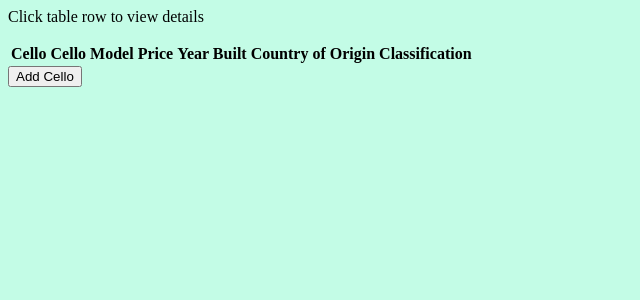
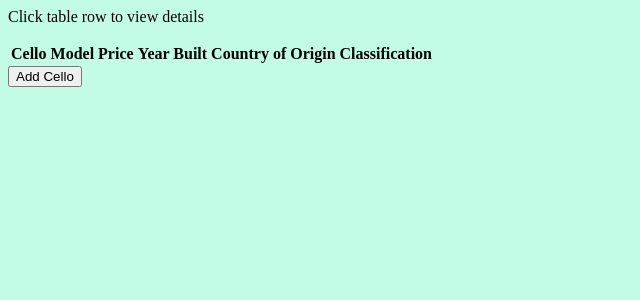
Before and after one commit to MaddieBee/Catalog, a Flask app: template templates/cellos.html in a window 1280 px wide. Shown: the top 300 px of the page, without its empty margins (0-640 px from the left). Run offline with Flask 2, Linux system fonts and the light colour scheme; the template is opened without the code that fills it, so the values that code supplies are empty.

Commit message:
edited cellos.html

```diff
--- a/templates/cellos.html
+++ b/templates/cellos.html
@@ -13,10 +13,10 @@
                 <thead>
                     <tr>
                         <th>Cello</th>
-                        <th>Cello Model</th>
+                        <th>Model</th>
                         <th>Price</th>
-                        <th>Year Built</th>
-                        <th>Country of Origin</th>
+                        <th>  Year Built  </th>
+                        <th>  Country of Origin    </th>
                         <th>Classification</th>
 
                     </tr>
@@ -28,7 +28,7 @@
                         <td>{{  cello.model  }}</td>
                         <td>{{  cello.price  }}</td>
                         <td>{{  cello.year  }}</td>
-                        <td>{{  cello.country  }}</td>
+                        <td>{{    cello.country  }}</td>
                         <td>{{  cello.classification  }}</td>
                     </tr>
                     {% endfor %}
```
